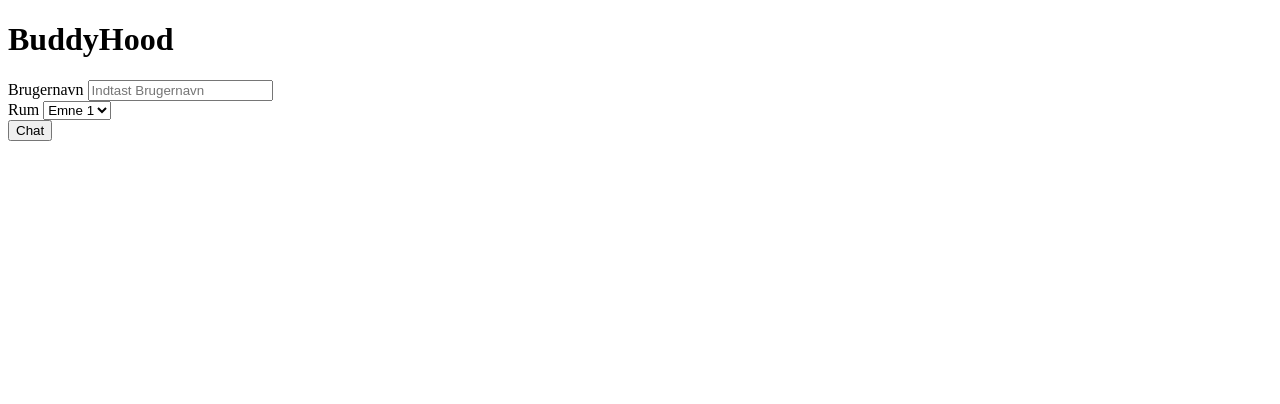
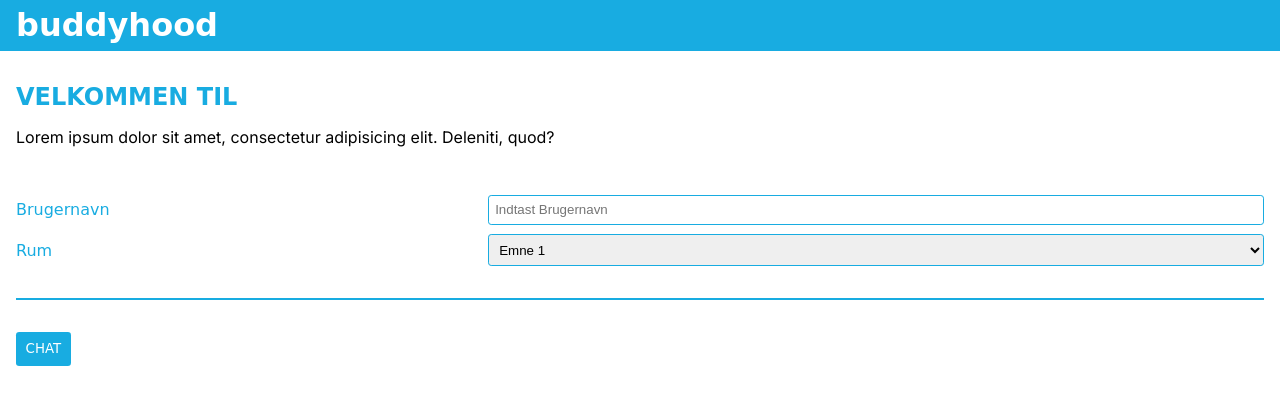
Before and after one commit to andrewras93/chat-app, a website: page public/index.html in a window 1280 px wide. Drawn offline with Linux system fonts and the light colour scheme; a web font is replaced by a local one.

Commit message:
Tilføjet styling til index siden

```diff
--- a/public/css/style.css
+++ b/public/css/style.css
@@ -0,0 +1,99 @@
+/* Global */
+@import url('https://fonts.googleapis.com/css2?family=Baumans&family=Inter&display=swap');
+
+:root{
+    --primary-color: #18ACE1;
+    --secondary-color: #18ACE1;
+}
+
+*{
+    box-sizing: border-box;
+    margin: 0;
+    padding: 0;
+}
+
+.grid{
+    display: grid;
+    grid-template-columns: repeat(8, 1fr);
+    gap: 0 10px;
+}
+
+.divider{
+    height: 0.1rem;
+    background-color: var(--primary-color);
+    width: 100%;
+    margin: 2rem 0;
+}
+
+/* Fonts */
+h1, h2, .form-username-label, .form-room-label, .btn{
+    font-family: 'Baumans', cursive;
+}
+
+p{
+    font-family: 'Inter', sans-serif;
+}
+
+/* INDEX.HTML */
+
+/* Header */
+
+.join-header{
+    background-color: var(--primary-color);
+    color: white;
+    grid-column: 1/9;
+    padding: 0.4rem 1rem;
+}
+
+/* Main */
+
+.join-main{
+    grid-column: 1/9;
+    padding: 2rem 1rem;
+}
+
+.join-welcome-text h2{
+    text-transform: uppercase;
+    color: var(--secondary-color);
+}
+
+.join-welcome-text p{
+    padding: 1rem 0;
+}
+
+/* Chat Form */
+
+.join-form{
+    margin: 2rem 0;
+}
+
+.form-control{
+    margin-bottom: 0.6rem;
+}
+
+.form-username-label, .form-room-label{
+    grid-column: 1/4;
+    color: var(--secondary-color);
+    margin: auto 0;
+}
+
+.form-username-input, .form-room-select{
+    grid-column: 4/9;
+}
+
+.form-username-input, .form-room-select{
+    padding: 0.4rem;
+    border: 0.1rem solid var(--primary-color);
+    border-radius: 0.2rem;
+}
+
+/* Chat Button */
+
+.btn{
+    background-color: var(--primary-color);
+    border: none;
+    padding: 0.6rem;
+    color: white;
+    border-radius: 0.2rem;
+    text-transform: uppercase;
+}
--- a/public/index.html
+++ b/public/index.html
@@ -14,15 +14,19 @@
     <title>BuddyHood Chat</title>
 </head>
 <body>
-<div class="join-container">
+<div class="join-container grid">
     <header class="join-header">
-        <h1>BuddyHood</h1>
+        <h1>buddyhood</h1>
     </header>
     <main class="join-main">
-        <form action="chat.html">
-            <div class="form-control">
-                <label for="username">Brugernavn</label>
-                <input
+        <div class="join-welcome-text">
+            <h2>Velkommen til</h2>
+            <p>Lorem ipsum dolor sit amet, consectetur adipisicing elit. Deleniti, quod?</p>
+        </div>
+        <form action="chat.html" class="join-form">
+            <div class="form-control grid">
+                <label for="username" class="form-username-label">Brugernavn</label>
+                <input  class="form-username-input"
                         type="text"
                         name="username"
                         id="username"
@@ -30,9 +34,9 @@
                         required
                 />
             </div>
-            <div class="form-control">
-                <label for="room">Rum</label>
-                <select name="room" id="room">
+            <div class="form-control grid">
+                <label for="room" class="form-room-label">Rum</label>
+                <select name="room" id="room" class="form-room-select">
                     <option value="Emne 1">Emne 1</option>
                     <option value="Emne 2">Emne 2</option>
                     <option value="Emne 3">Emne 3</option>
@@ -41,6 +45,7 @@
                     <option value="Emne 6">Emne 6</option>
                 </select>
             </div>
+            <div class="divider"></div>
             <button type="submit" class="btn">Chat</button>
         </form>
     </main>
```
Also changed, not shown: readme.md.
